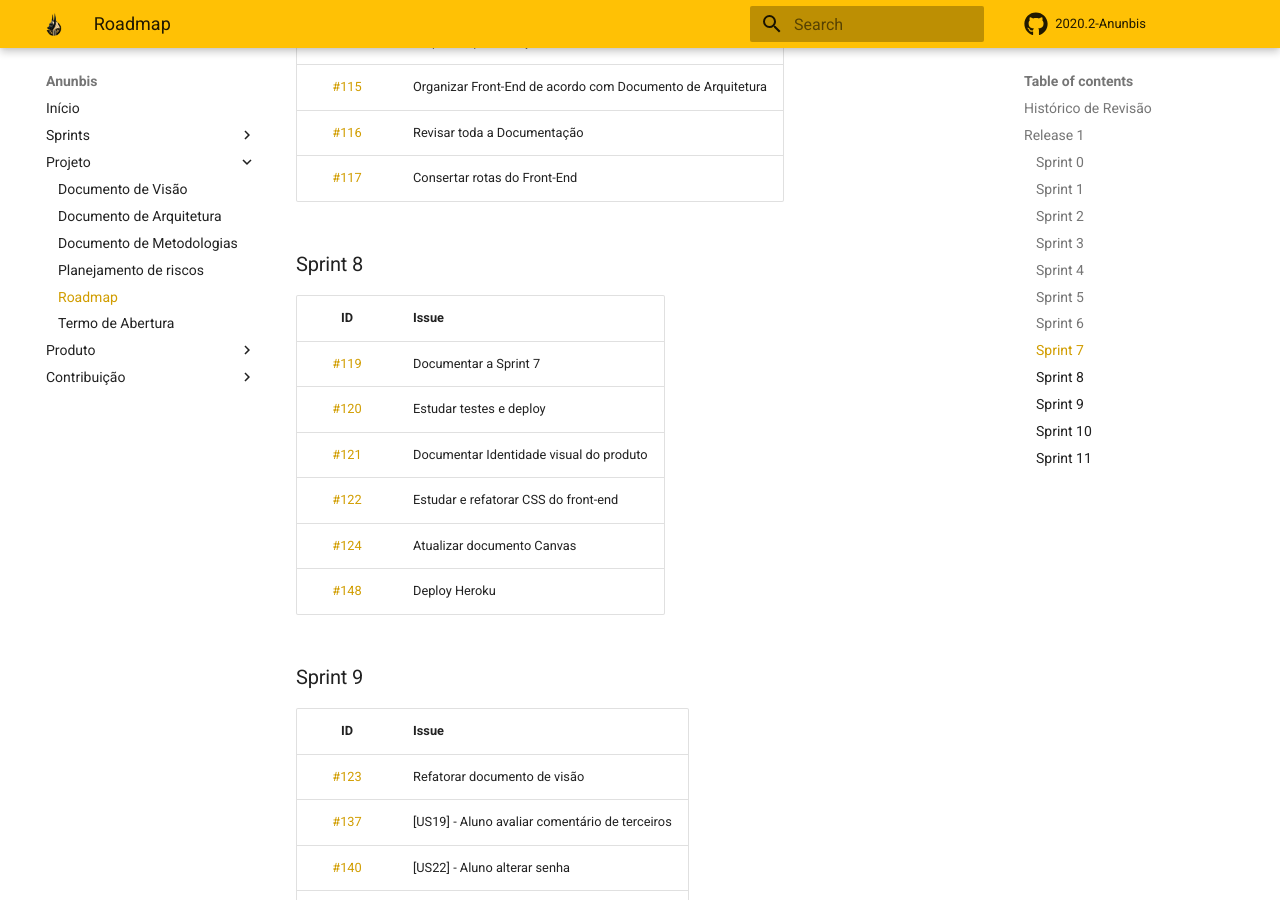
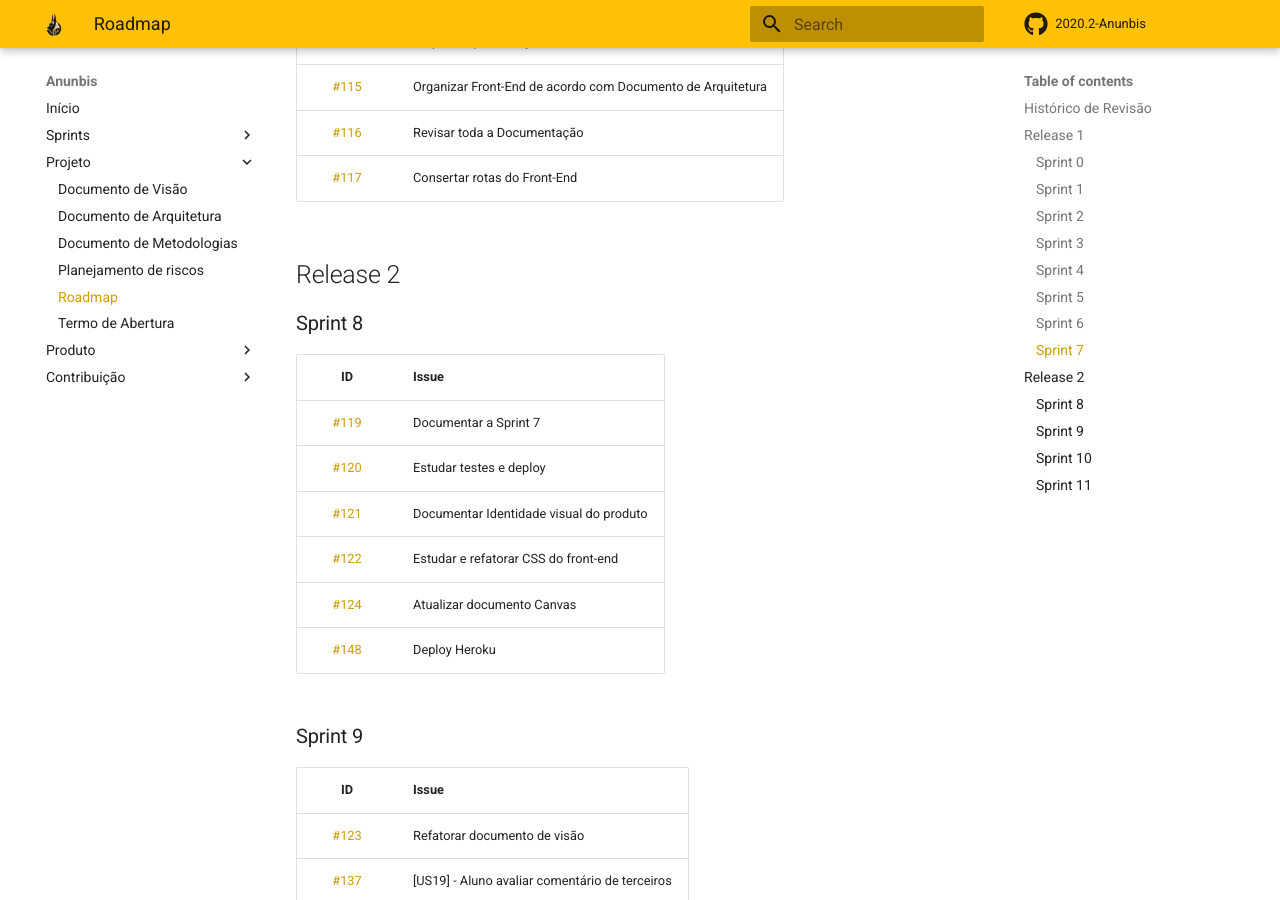
Before and after one commit to fga-eps-mds/2020.2-Anunbis, an MkDocs documentation site: the page built from docs/documentacao/roadmap.md, in a window 1280 px wide and 900 px high, scrolled down 4074 px. Built offline with MkDocs 1.6.1 and Material for MkDocs 9.7.7, drawn with Linux system fonts in a browser that asks for light colours; comment, search, counter and statistics services are not loaded.

Commit message:
(#196) Adicionando título do início  da Release 2

```diff
--- a/docs/documentacao/roadmap.md
+++ b/docs/documentacao/roadmap.md
@@ -99,6 +99,7 @@
 | [#116](https://github.com/fga-eps-mds/2020.2-Anunbis/issues/116) | Revisar toda a Documentação |
 | [#117](https://github.com/fga-eps-mds/2020.2-Anunbis/issues/117) | Consertar rotas do Front-End |
 
+## Release 2
 
 ### Sprint 8
 | ID | Issue |
```
